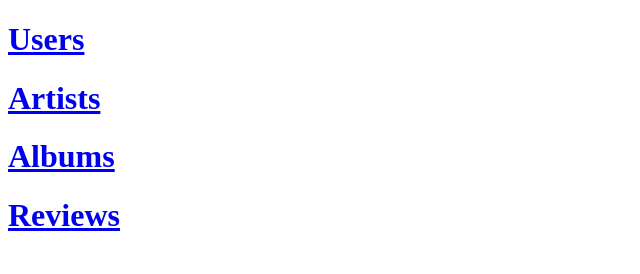
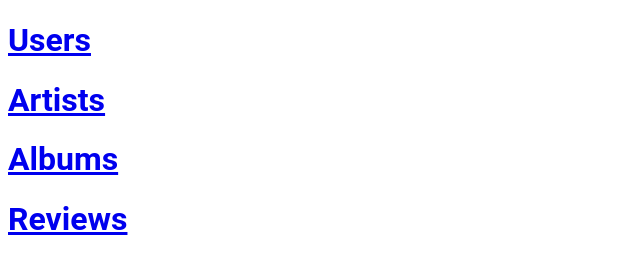
Before and after one commit to SrdjanLazic/album-reviews, a website: page static/index.html in a window 1280 px wide. Shown: the whole page, without its empty margins (0-640 px from the left). Drawn offline with Linux system fonts and the light colour scheme.

Commit message:
Sitne ispravke HTML-a i CSS-a

```diff
--- /dev/null
+++ b/static/css/index.css
@@ -0,0 +1,3 @@
+html * {
+    font-family: 'Roboto';
+  }
--- a/static/index.html
+++ b/static/index.html
@@ -4,6 +4,7 @@
     <meta charset="UTF-8">
     <meta http-equiv="X-UA-Compatible" content="IE=edge">
     <meta name="viewport" content="width=device-width, initial-scale=1.0">
+    <link rel="stylesheet" href="css/index.css">
     <title>Homepage</title>
 </head>
 <body>
```
Also changed, not shown: static/css/artists.css (indentation only).
